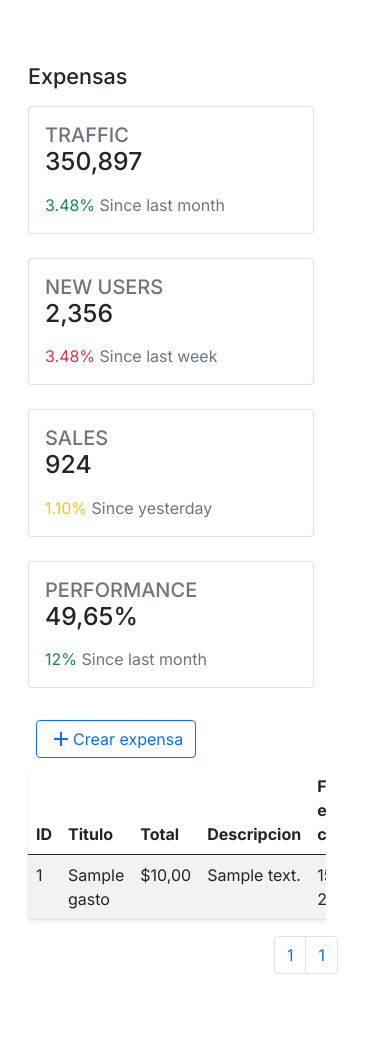
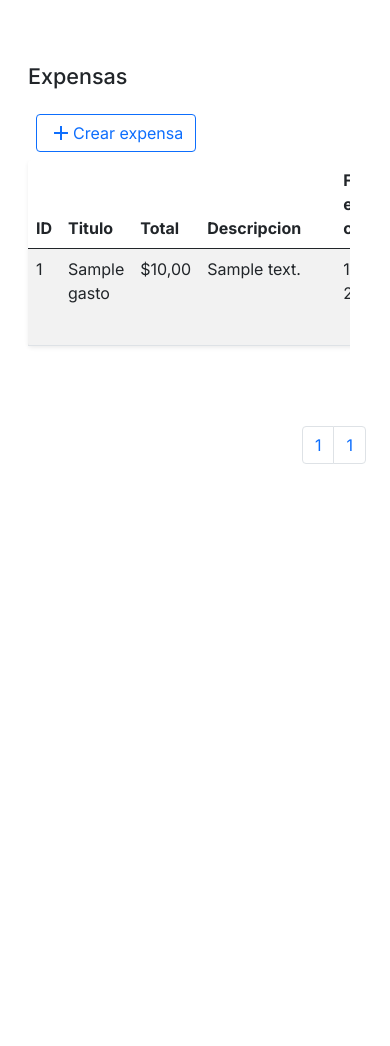
Before and after one commit to Augustorresfx/gastos-django, a Django app: page /expensas/ in a window 390 px wide. Shown: the part 56-1102 px from the top of the page. After the commit the page ends 520 px from the top, so only its background shows below. Run offline with Django 4.2, Linux system fonts and the light colour scheme; a user stored in the database is signed in; tables that the repository leaves empty hold one stand-in row (values such as "Sample post").

Commit message:
modified-responsive-tables

```diff
--- a/clients/templates/create_piloto.html
+++ b/clients/templates/create_piloto.html
@@ -21,7 +21,7 @@
                     </div>
 
                     <div class="mb-3">
-                        <label for="description">Fecha de expiración del psicofísico:</label>
+                        <label for="expiration">Fecha de expiración del psicofísico:</label>
                         <input type="date" name="expiration" id="expiration"
                         class="form-control" placeholder="Fecha de expiración del psicofísico">
                     </div>
--- a/clients/templates/expensas.html
+++ b/clients/templates/expensas.html
@@ -11,91 +11,7 @@
   <div class="row my-5">
       <h1 class="fs-4 mb-3">Expensas</h1>
 
-      <div class="row">
-        <div class="col-xl-3 col-lg-6">
-          <div class="card card-stats mb-4 mb-xl-0">
-            <div class="card-body">
-              <div class="row">
-                <div class="col">
-                  <h5 class="card-title text-uppercase text-muted mb-0">Traffic</h5>
-                  <span class="h2 font-weight-bold mb-0">350,897</span>
-                </div>
-                <div class="col-auto">
-                  <div class="icon icon-shape bg-danger text-white rounded-circle shadow">
-                    <i class="fas fa-chart-bar"></i>
-                  </div>
-                </div>
-              </div>
-              <p class="mt-3 mb-0 text-muted text-sm">
-                <span class="text-success mr-2"><i class="fa fa-arrow-up"></i> 3.48%</span>
-                <span class="text-nowrap">Since last month</span>
-              </p>
-            </div>
-          </div>
-        </div>
-        <div class="col-xl-3 col-lg-6">
-          <div class="card card-stats mb-4 mb-xl-0">
-            <div class="card-body">
-              <div class="row">
-                <div class="col">
-                  <h5 class="card-title text-uppercase text-muted mb-0">New users</h5>
-                  <span class="h2 font-weight-bold mb-0">2,356</span>
-                </div>
-                <div class="col-auto">
-                  <div class="icon icon-shape bg-warning text-white rounded-circle shadow">
-                    <i class="fas fa-chart-pie"></i>
-                  </div>
-                </div>
-              </div>
-              <p class="mt-3 mb-0 text-muted text-sm">
-                <span class="text-danger mr-2"><i class="fas fa-arrow-down"></i> 3.48%</span>
-                <span class="text-nowrap">Since last week</span>
-              </p>
-            </div>
-          </div>
-        </div>
-        <div class="col-xl-3 col-lg-6">
-          <div class="card card-stats mb-4 mb-xl-0">
-            <div class="card-body">
-              <div class="row">
-                <div class="col">
-                  <h5 class="card-title text-uppercase text-muted mb-0">Sales</h5>
-                  <span class="h2 font-weight-bold mb-0">924</span>
-                </div>
-                <div class="col-auto">
-                  <div class="icon icon-shape bg-yellow text-white rounded-circle shadow">
-                    <i class="fas fa-users"></i>
-                  </div>
-                </div>
-              </div>
-              <p class="mt-3 mb-0 text-muted text-sm">
-                <span class="text-warning mr-2"><i class="fas fa-arrow-down"></i> 1.10%</span>
-                <span class="text-nowrap">Since yesterday</span>
-              </p>
-            </div>
-          </div>
-        </div>
-        <div class="col-xl-3 col-lg-6">
-          <div class="card card-stats mb-4 mb-xl-0">
-            <div class="card-body">
-              <div class="row">
-                <div class="col">
-                  <h5 class="card-title text-uppercase text-muted mb-0">Performance</h5>
-                  <span class="h2 font-weight-bold mb-0">49,65%</span>
-                </div>
-                <div class="col-auto">
-                  <div class="icon icon-shape bg-info text-white rounded-circle shadow">
-                    <i class="fas fa-percent"></i>
-                  </div>
-                </div>
-              </div>
-              <p class="mt-3 mb-0 text-muted text-sm">
-                <span class="text-success mr-2"><i class="fas fa-arrow-up"></i> 12%</span>
-                <span class="text-nowrap">Since last month</span>
-              </p>
-            </div>
-          </div>
-        </div>
+
 
       <div class="d-flex justify-content-start align-items-center my-2">
         <a href="/expensas/create/" class="btn btn-outline-primary d-flex justify-content-center align-items-start mx-2">
@@ -135,7 +51,7 @@
                     <td>{{ gasto.id }}</td>
                     <td>{{ gasto.title }}</td>
                     <td>${{ gasto.total }}</td>
-                    <td>{{ gasto.description }}</td>
+                    <td><div style="height: 80px; width: 120px; overflow:auto;">{{ gasto.description }} </div></td>
                     <td>{{ gasto.emision }}</td>
                     <td>{{ gasto.rubro }}</td>
                     <td>{{ gasto.cuit }}</td>
--- a/clients/views.py
+++ b/clients/views.py
@@ -262,7 +262,9 @@ def export_excel(request):
     response = HttpResponse(content_type='application/ms-excel')
     response['Content-Disposition'] = 'attachment; filename=Reporte_Diario' + \
         str(datetime.now())+'.xlsx'
-    path = "C:\\Users\\augus\\Downloads\\backend-python-master\\backend-python-master\\clients\\static\\Reporte_diario.xlsx"
+    module_dir = os.path.dirname(__file__)   #get current directory
+    file_path = os.path.join(module_dir, 'static/Reporte_diario.xlsx')   #full path to text.
+    path = file_path
     wb = load_workbook(path)
     wb.iso_dates = True
     sheet = wb.active
@@ -279,8 +281,8 @@ def export_excel(request):
     for product in objetos_todos:
         timeformat = "%H:%M:%S"
         delta = datetime.strptime(str(product.landing_time), timeformat) - datetime.strptime(str(product.takeoff_time), timeformat)
-        combustible_usado = product.fuel - product.fuel_on_landing
-        data = [product.takeoff_place, product.created.strftime("%d %m %y"), '', product.pilot.name, product.mechanic.name, product.operator.name, product.aeronave.title, timedelta(seconds=delta.seconds), '', product.reason_of_flight.title, '', '', '', product.start_up_cycles, '', '', '', product.fuel, product.fuel_on_landing, combustible_usado, product.engine_ignition_1, product.engine_cut_1, product.engine_ignition_2, product.engine_cut_2, product.operation_note, product.maintenance_note, product.client.name, product.cycles_with_external_load, product.weight_with_external_load, product.number_of_landings, product.number_of_splashdowns, product.water_release_cycles, product.water_release_amount]
+
+        data = [product.takeoff_place, product.created.strftime("%d %m %y"), '', product.pilot.name, product.mechanic.name, product.operator.name, product.aeronave.title, timedelta(seconds=delta.seconds), '', product.reason_of_flight.title, '', '', '', product.start_up_cycles, '', '', '', product.fuel, product.fuel_on_landing, product.used_fuel, product.engine_ignition_1, product.engine_cut_1, product.engine_ignition_2, product.engine_cut_2, product.operation_note, product.maintenance_note, product.client.name, product.cycles_with_external_load, product.weight_with_external_load, product.number_of_landings, product.number_of_splashdowns, product.water_release_cycles, product.water_release_amount]
 
         for i, val in enumerate(data):
             sheet.cell(row=row, column=col+i, value=val)
@@ -385,14 +387,14 @@ def create_piloto(request):
     else:
         try:
 
-            form = AeronaveForm(request.POST)
+            form = PilotoForm(request.POST)
             new_client = form.save(commit=False)
             new_client.user = request.user
             new_client.save()
-            return redirect('aeronaves')
+            return redirect('pilotos')
         except ValueError:
-            return render(request, 'create_aeronave.html', {
-                'form': AeronaveForm,
+            return render(request, 'create_piloto.html', {
+                'form': PilotoForm,
                 'error': 'Please provide valid data'
             })
 
```
Also changed, not shown: clients/templates/gastos.html (+7 -6 lines).
